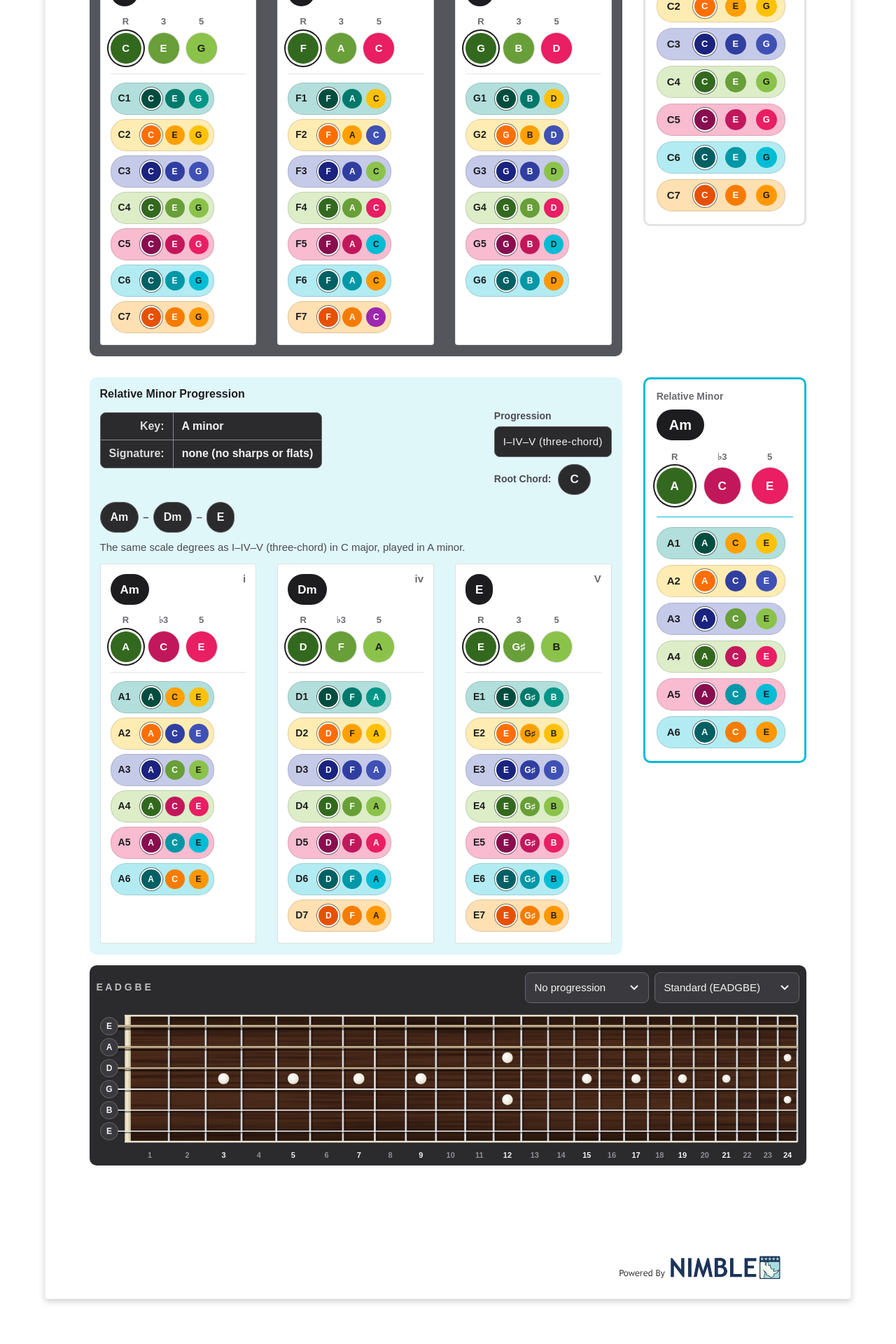
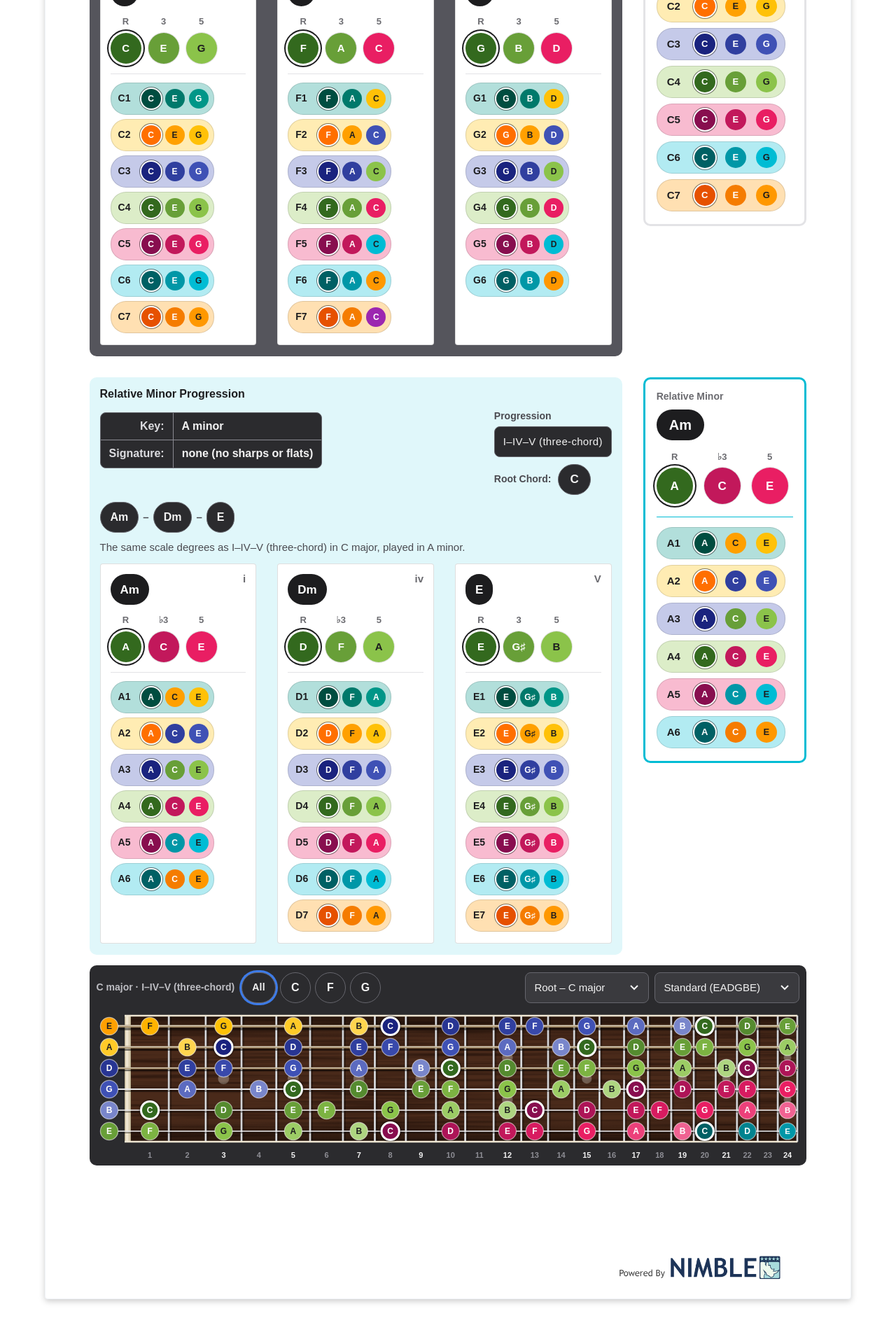
Before and after one commit to warblingwren/warblingwren.github.io, a Jekyll site: the page built from index.html, in a window 1280 px wide. Shown: the part 1069-2989 px from the top of the page at 70% size. Built offline with Jekyll 4.4.1, drawn with Linux system fonts in a browser that asks for light colours; some web fonts are replaced; some of the changed lines change nothing that is shown.

Commit message:
update:guitar chord layout

```diff
--- a/www/css/guitar.css
+++ b/www/css/guitar.css
@@ -10,6 +10,12 @@
   --gf-control-bg: #3a3a3e;
   --gf-control-border: #66666d;
   --gf-focus: #3d7be8;
+
+  /* chord badges — SYNC: .cp-seq-badge in circle-o-5ths.css (same dark pill) */
+  --gf-badge-bg: #2b2b2e;
+  --gf-badge-border: #66666d;
+  --gf-badge-fg: #f2f2f2;
+  --gf-badge-active: #3d7be8;
 
   /* fingerboard: rosewood, cream binding, nickel frets, bone nut, pearl inlays */
   --gf-wood: #4a2a1a;
@@ -50,7 +56,7 @@
   --gf-root-ring: #ffffff;        /* root chord's root note */
 
   /* SYNC: CSS_VERSION in www/js/guitar.js — guitar.js warns in the console if they differ */
-  --gf-css-version: 3;
+  --gf-css-version: 4;
 
   /* geometry read by guitar.js */
   --gf-string-gap: 30px;          /* string spacing (board height = 6 × gap) */
@@ -69,9 +75,10 @@
   text-align: left;               /* ignore page-level centring */
 }
 
-/* --- top row: status (left) + progression and tuning dropdowns (upper right) ----- */
+/* --- top row: status · chord badges · progression and tuning dropdowns (upper right) --- */
 .gf-top {
   display: flex;
+  flex-wrap: wrap;
   align-items: center;
   justify-content: space-between;
   gap: 10px;
@@ -79,7 +86,7 @@
 }
 
 .gf-status {
-  flex: 1 1 auto;
+  flex: 0 1 auto;
   min-width: 0;
   font-size: 14px;
   font-weight: 700;
@@ -89,11 +96,44 @@
   text-overflow: ellipsis;
 }
 
+.gf-badges {
+  display: flex;
+  flex: 1 1 auto;
+  flex-wrap: wrap;
+  align-items: center;
+  gap: 6px;
+  min-width: 0;
+}
+.gf-badges[hidden] { display: none; }
+
+.gf-badge {
+  appearance: none;
+  -webkit-appearance: none;
+  min-height: 44px;
+  min-width: 44px;
+  padding: 0 14px;
+  border: 1px solid var(--gf-badge-border);
+  border-radius: 22px;
+  background: var(--gf-badge-bg);
+  color: var(--gf-badge-fg);
+  font: inherit;
+  font-size: 16px;
+  font-weight: 700;
+  white-space: nowrap;
+  cursor: pointer;
+  -webkit-tap-highlight-color: transparent;
+}
+.gf-badge:hover { border-color: var(--gf-badge-fg); }
+.gf-badge:focus-visible { outline: 3px solid var(--gf-focus); outline-offset: 2px; }
+.gf-badge.is-active { box-shadow: 0 0 0 3px var(--gf-badge-active); }
+.gf-badge--all { font-size: 14px; letter-spacing: 0.02em; }
+
 .gf-selects {
   display: flex;
   flex: 0 1 auto;
   gap: 8px;
   min-width: 0;
+  margin-left: auto;              /* dropdowns stay at the upper right */
 }
 
 .gf-select,
@@ -214,13 +254,15 @@
   .gf { padding: 8px 6px 4px; border-radius: 8px; }
   .gf-top { flex-wrap: wrap; }
   .gf-status { flex: 1 1 100%; }
-  .gf-selects { flex: 1 1 100%; }
+  .gf-badges { flex: 1 1 100%; }
+  .gf-selects { flex: 1 1 100%; margin-left: 0; }
   .gf-select,
   .gf-tuning { flex: 1 1 0; }
 }
 
 @media (max-width: 430px) {
   .gf-status { font-size: 13px; }
+  .gf-badge { padding: 0 12px; font-size: 15px; }
   .gf-selects { flex-direction: column; }            /* stack: both dropdowns full width */
   .gf-select,
   .gf-tuning { width: 100%; font-size: 14px; }
--- a/www/js/circle-o-5ths.js
+++ b/www/js/circle-o-5ths.js
@@ -218,7 +218,7 @@ const sigText = (s) => (s.count === 0 ? 'none (no sharps or flats)'
  *   state(): the chords shown in both panels (same object as 'progression:change' detail.root / .relative)  null if the root container is missing
  * Emits (bubbling): 'progression:change' {key, relativeKey, progression, root, relative}
  *                     root / relative = {panel, title, key:{name, mode, tonic, tonicPc}, progression:{id, name},
- *                                        rootChord:{name, rootName, rootPc}, chords:[{name, roman, tones:[{pc, spelled}]}]}
+ *                                        rootChord:{name, rootName, rootPc}, chords:[{name, roman, tones:[{pc, spelled, rank, interval}]}]}
  *                   'progression:chord' {roman, name, notes} | 'progression:tone' {chord, note, spelled, degree}
  */
 export async function renderCircleProgressions(opts = {}) {
@@ -643,7 +643,8 @@ export async function renderCircleProgressions(opts = {}) {
     key: { name: k.name, mode: k.mode, tonic: k.tonic, tonicPc: k.tonicPc },
     progression: { id: currentProg.id, name: currentProg.name },
     rootChord: { name: ring.name, rootName: ring.rootName, rootPc: ring.rootPc },
-    chords: chords.map((c) => ({ name: c.name, roman: c.roman, tones: c.tones.map((t) => ({ pc: t.pc, spelled: t.spelled })) })),
+    chords: chords.map((c) => ({ name: c.name, roman: c.roman,
+      tones: c.tones.map((t) => ({ pc: t.pc, spelled: t.spelled, rank: t.rank, interval: t.degree })) })),   // rank 0 = chord root
   });
   const asBadgeChord = (c, roman) => ({ name: c.name, rootName: c.rootName, rootPc: c.root, tones: c.tones, roman });
 
--- a/www/js/guitar.js
+++ b/www/js/guitar.js
@@ -24,7 +24,7 @@ const NOTE_RE = /^([A-G])(#?)([0-8])$/;
 const DEGREE_SHADES = ['900', '800', '700', '600', '500', '400', '300'];
 const HEX_RE = /^#[0-9a-f]{6}$/i;
 // SYNC: --gf-css-version in www/css/guitar.css. Bump both together when the markup/CSS contract changes.
-const CSS_VERSION = 3;
+const CSS_VERSION = 4;
 const SEMITONE = { C: 0, D: 2, E: 4, F: 5, G: 7, A: 9, B: 11 };
 const NAMES = ['C', 'C#', 'D', 'D#', 'E', 'F', 'F#', 'G', 'G#', 'A', 'A#', 'B'];
 const SVG_NS = 'http://www.w3.org/2000/svg';
@@ -105,13 +105,13 @@ function validateTunings(json) {
  *                                    (optional; without it the same default families are read from colors.js)
  * @param {object}  opts.progressions API returned by renderCircleProgressions (optional; its 'progression:change'
  *                                    events are also picked up from document)
- * @param {string}  opts.overlay      initial progression overlay: 'none' | 'root' | 'relative' (default 'none')
+ * @param {string}  opts.overlay      initial progression overlay: 'root' | 'relative' (default 'root')
  * @returns {Promise<object|null>} API (null if the container is missing):
  *   element, tunings(), tuning(), setTuning(name), noteAt(string, fret),
  *   positionsOf(noteOrPitchClass), range(), shiftFrets(dir), showFrets(fromFret),
- *   setOverlay(panel), overlay(), isCompact(), destroy()
+ *   setOverlay(panel), overlay(), focusChord(name|null), isCompact(), destroy()
  * Emits on the container (bubbling): 'guitar:tuning'   detail {name, alias, strings:[{string, note}]}
- *                                    'guitar:overlay'  detail {panel, key, notes:[spelled]}
+ *                                    'guitar:overlay'  detail {panel, key, chord, notes:[spelled]}
  *                                    'guitar:rerender' detail {from, to, compact}
  */
 export async function renderGuitarFretboard(opts = {}, legacyOpts = {}) {
@@ -131,7 +131,7 @@ export async function renderGuitarFretboard(opts = {}, legacyOpts = {}) {
     taper = 0.5,
     progressions = null,
     piano = null,
-    overlay: startOverlay = 'none',
+    overlay: startOverlay = 'root',
   } = opts;
 
   const container = await waitForHost(target);
@@ -170,7 +170,7 @@ export async function renderGuitarFretboard(opts = {}, legacyOpts = {}) {
   container.classList.add('gf');
   const emit = (type, detail) => container.dispatchEvent(new CustomEvent(type, { bubbles: true, detail }));
 
-  // --- static chrome: [status .... progression ▾ tuning ▾] / [‹ Frets 1–12 ›] / board ----
+  // --- static chrome: [status · All C G Am … · progression ▾ tuning ▾] / [‹ Frets 1–12 ›] / board ----
   const top = document.createElement('div');
   top.className = 'gf-top';
   const status = document.createElement('div');
@@ -189,11 +189,11 @@ export async function renderGuitarFretboard(opts = {}, legacyOpts = {}) {
   select.value = current.name;
   select.addEventListener('change', () => api.setTuning(select.value));
 
-  // Progression overlay: None / Root progression – C major / Relative progression – A minor
+  // Progression overlay: Root – C major / Relative – A minor (always one of the two)
   const progSelect = document.createElement('select');
   progSelect.className = 'gf-select gf-prog';
   progSelect.setAttribute('aria-label', 'Show progression notes on the fretboard');
-  const PANELS = ['none', 'root', 'relative'];
+  const PANELS = ['root', 'relative'];
   for (const v of PANELS) {
     const opt = document.createElement('option');
     opt.value = v;
@@ -201,10 +201,16 @@ export async function renderGuitarFretboard(opts = {}, legacyOpts = {}) {
   }
   progSelect.addEventListener('change', () => api.setOverlay(progSelect.value));
 
+  // Chord badges: All + each chord of the progression once; a chord shows only its tones
+  const badges = document.createElement('div');
+  badges.className = 'gf-badges';
+  badges.setAttribute('role', 'group');
+  badges.setAttribute('aria-label', 'Show one chord of the progression');
+
   const selects = document.createElement('div');
   selects.className = 'gf-selects';
   selects.append(progSelect, select);
-  top.append(status, selects);
+  top.append(status, badges, selects);
 
   const controls = document.createElement('div');
   controls.className = 'gf-controls';
@@ -431,14 +437,38 @@ export async function renderGuitarFretboard(opts = {}, legacyOpts = {}) {
   // Source: the progression panels' own chords (circle-o-5ths.js state / 'progression:change'),
   // never recomputed here.
   let progState = progressions?.state?.() ?? null;
-  let overlayPanel = PANELS.includes(startOverlay) ? startOverlay : 'none';
+  let overlayPanel = PANELS.includes(startOverlay) ? startOverlay : 'root';
+  let focusName = null;                              // chord badge shown alone (null = All)
   const LETTERS = 'CDEFGAB';
   // scale degree 1–7 from letter names, so raised/lowered notes keep their degree (G♯ in A minor = 7)
   const degreeOf = (spelled, tonic) => ((LETTERS.indexOf(spelled[0]) - LETTERS.indexOf(tonic[0]) + 7) % 7) + 1;
 
+  const ROLE_NAMES = ['root', '3rd', '5th', '7th'];
+  const panelState = () => progState?.[overlayPanel] ?? null;
+  const uniqueChords = (st) => {
+    const seen = new Map();
+    for (const c of st?.chords ?? []) if (c && typeof c.name === 'string' && !seen.has(c.name)) seen.set(c.name, c);
+    return [...seen.values()];
+  };
+
   function overlayNotes() {
-    const st = overlayPanel !== 'none' ? progState?.[overlayPanel] : null;
+    const st = panelState();
     if (!st || !Array.isArray(st.chords)) return null;
+
+    // One chord: only its tones, shaded by chord role like the piano (root 900, 3rd 700, 5th 500, 7th 300
+    // = scale shades 1/3/5/7), white ring on the chord's root
+    const chord = focusName ? uniqueChords(st).find((c) => c.name === focusName) : null;
+    if (chord) {
+      const notes = new Map();
+      (chord.tones ?? []).forEach((t, i) => {
+        if (!Number.isInteger(t.pc) || typeof t.spelled !== 'string' || notes.has(t.pc)) return;
+        const rank = Math.min(Number.isInteger(t.rank) ? t.rank : i, 3);
+        notes.set(t.pc, { pc: t.pc, spelled: t.spelled, degree: 1 + 2 * rank, rank, interval: t.interval ?? '', chords: [chord.name] });
+      });
+      const rootTone = (chord.tones ?? []).find((t, i) => (Number.isInteger(t.rank) ? t.rank : i) === 0);
+      return { st, notes, ringPc: rootTone?.pc ?? null, chord };
+    }
+
     const notes = new Map();                         // pc -> {pc, spelled, degree, chords}
     for (const c of st.chords) {
       for (const t of c.tones ?? []) {
@@ -453,7 +483,7 @@ export async function renderGuitarFretboard(opts = {}, legacyOpts = {}) {
     if (Number.isInteger(ringPc) && !notes.has(ringPc) && typeof st.rootChord.rootName === 'string') {
       notes.set(ringPc, { pc: ringPc, spelled: st.rootChord.rootName, degree: degreeOf(st.rootChord.rootName, st.key.tonic), chords: [] });
     }
-    return { st, notes, ringPc };
+    return { st, notes, ringPc, chord: null };
   }
 
   // octave -> shade lookup, taken from the piano when given so the two always match
@@ -482,7 +512,9 @@ export async function renderGuitarFretboard(opts = {}, legacyOpts = {}) {
     const title = svgEl('title');
     const where = `${pretty(midiToNote(s.midi + fret))}, ${fret === 0 ? `string ${s.string} open` : `string ${s.string}, fret ${fret}`}`;
     const inChords = n.chords.length ? ` · in ${n.chords.join(', ')}` : '';
-    title.textContent = `${n.spelled} (degree ${n.degree}${root ? ', root' : ''}) · ${where}${inChords}`;
+    title.textContent = ov.chord
+      ? `${n.spelled} (${ROLE_NAMES[n.rank]} of ${ov.chord.name}${n.interval ? `, ${n.interval}` : ''}) · ${where}`
+      : `${n.spelled} (degree ${n.degree}${root ? ', root' : ''}) · ${where}${inChords}`;
     const c = svgEl('circle', { cx: cx.toFixed(2), cy: cy.toFixed(2), r: r.toFixed(2) }, 'gf-dot-c');
     const t = svgEl('text', {
       x: cx.toFixed(2), y: cy.toFixed(2), 'text-anchor': 'middle', 'dominant-baseline': 'central',
@@ -494,16 +526,42 @@ export async function renderGuitarFretboard(opts = {}, legacyOpts = {}) {
   }
 
   function refreshProgOptions() {
-    const label = { none: 'No progression', root: 'Root', relative: 'Relative' };
+    const label = { root: 'Root', relative: 'Relative' };
     [...progSelect.options].forEach((o) => {
-      const st = o.value !== 'none' ? progState?.[o.value] : null;
-      o.textContent = o.value === 'none' ? label.none : st ? `${label[o.value]} – ${st.key.name}` : `${label[o.value]} progression`;
+      const st = progState?.[o.value];
+      o.textContent = st ? `${label[o.value]} – ${st.key.name}` : `${label[o.value]} progression`;
       o.title = st ? `${st.title} – ${st.key.name}` : '';
-      o.disabled = o.value !== 'none' && !st;
     });
-    if (overlayPanel !== 'none' && !progState?.[overlayPanel]) overlayPanel = 'none';
+    // no relative panel on the page -> fall back to the root progression
+    if (progState && !progState[overlayPanel]) overlayPanel = progState.root ? 'root' : overlayPanel;
     progSelect.value = overlayPanel;
   }
+
+  // Chord badges (same look as the progression panels' sequence badges)
+  function renderBadges() {
+    const chords = uniqueChords(panelState());
+    if (focusName && !chords.some((c) => c.name === focusName)) focusName = null;   // chord left the progression
+    const mk = (text, name, aria) => {
+      const b = document.createElement('button');
+      b.type = 'button';
+      b.className = `gf-badge${name === null ? ' gf-badge--all' : ''}${focusName === name ? ' is-active' : ''}`;
+      b.textContent = text;
+      b.setAttribute('aria-pressed', String(focusName === name));
+      b.setAttribute('aria-label', aria);
+      b.addEventListener('click', () => api.focusChord(name === null || focusName === name ? null : name));
+      return b;
+    };
+    badges.replaceChildren(...(chords.length
+      ? [mk('All', null, 'Show every tone of the progression'), ...chords.map((c) => mk(c.name, c.name, `Show only the tones of ${c.name}`))]
+      : []));
+    badges.hidden = !chords.length;
+  }
+
+  const emitOverlay = () => {
+    const ov = overlayNotes();
+    emit('guitar:overlay', { panel: overlayPanel, key: ov?.st.key.name ?? null, chord: ov?.chord?.name ?? null,
+      notes: ov ? [...ov.notes.values()].map((n) => n.spelled) : [] });
+  };
 
   let warnedOldEvent = false;
   const onProgression = (e) => {
@@ -515,8 +573,12 @@ export async function renderGuitarFretboard(opts = {}, legacyOpts = {}) {
       }
       return;
     }
+    const before = uniqueChords(panelState()).map((c) => c.name).join('|');
     progState = { root: d.root ?? null, relative: d.relative ?? null };
     refreshProgOptions();
+    // a new chord set (other key or progression) starts again from All
+    if (uniqueChords(panelState()).map((c) => c.name).join('|') !== before) focusName = null;
+    renderBadges();
     render();
   };
   document.addEventListener('progression:change', onProgression);
@@ -529,7 +591,7 @@ export async function renderGuitarFretboard(opts = {}, legacyOpts = {}) {
     prevBtn.disabled = L.from <= 0;
     nextBtn.disabled = L.to >= maxFrets;
     rangeEl.textContent = `Frets ${L.from + 1} – ${L.to}`;
-    const st = overlayPanel !== 'none' ? progState?.[overlayPanel] : null;
+    const st = panelState();
     if (st) {
       status.textContent = `${st.key.name} · ${st.progression.name}`;
       status.title = `${st.title}: ${st.chords.map((c) => c.name).join(' – ')}`;
@@ -608,20 +670,31 @@ export async function renderGuitarFretboard(opts = {}, legacyOpts = {}) {
       winStart = clampStart(Math.floor(fromFret) || 0);
       if (mql.matches) render();
     },
-    /** Progression overlay: 'none' | 'root' | 'relative'. */
+    /** Progression overlay: 'root' | 'relative' (always one of the two). */
     setOverlay(panel) {
-      const next = PANELS.includes(panel) ? panel : 'none';
-      if (next !== 'none' && !progState?.[next]) { console.warn(`guitar-fretboard: no ${next} progression to show yet`); return false; }
-      overlayPanel = next;
-      progSelect.value = next;
+      if (!PANELS.includes(panel)) { console.warn(`guitar-fretboard: overlay must be 'root' or 'relative', not "${panel}"`); return false; }
+      if (progState && !progState[panel]) { console.warn(`guitar-fretboard: no ${panel} progression on the page`); return false; }
+      overlayPanel = panel;
+      focusName = null;                              // other panel, other chords: back to All
+      progSelect.value = panel;
+      renderBadges();
       render();
-      const ov = overlayNotes();
-      emit('guitar:overlay', { panel: next, key: ov?.st.key.name ?? null, notes: ov ? [...ov.notes.values()].map((n) => n.spelled) : [] });
+      emitOverlay();
       return true;
+    },
+    /** Show only one chord's tones (its name as on the badge), or null for All. */
+    focusChord(name) {
+      const next = name && uniqueChords(panelState()).some((c) => c.name === name) ? name : null;
+      if (name && !next) console.warn(`guitar-fretboard: "${name}" is not in the ${overlayPanel} progression`);
+      focusName = next;
+      renderBadges();
+      render();
+      emitOverlay();
+      return next;
     },
     overlay() {
       const ov = overlayNotes();
-      return { panel: ov ? overlayPanel : 'none', key: ov?.st.key.name ?? null, ringPc: ov?.ringPc ?? null,
+      return { panel: overlayPanel, key: ov?.st.key.name ?? null, chord: ov?.chord?.name ?? null, ringPc: ov?.ringPc ?? null,
         notes: ov ? [...ov.notes.values()].map((n) => ({ ...n, chords: [...n.chords] })) : [] };
     },
     isCompact: () => mql.matches,
@@ -636,6 +709,7 @@ export async function renderGuitarFretboard(opts = {}, legacyOpts = {}) {
   };
 
   refreshProgOptions();
+  renderBadges();
   render();
   lastWidth = Math.floor(stage.clientWidth);
   ro.observe(stage);
```
